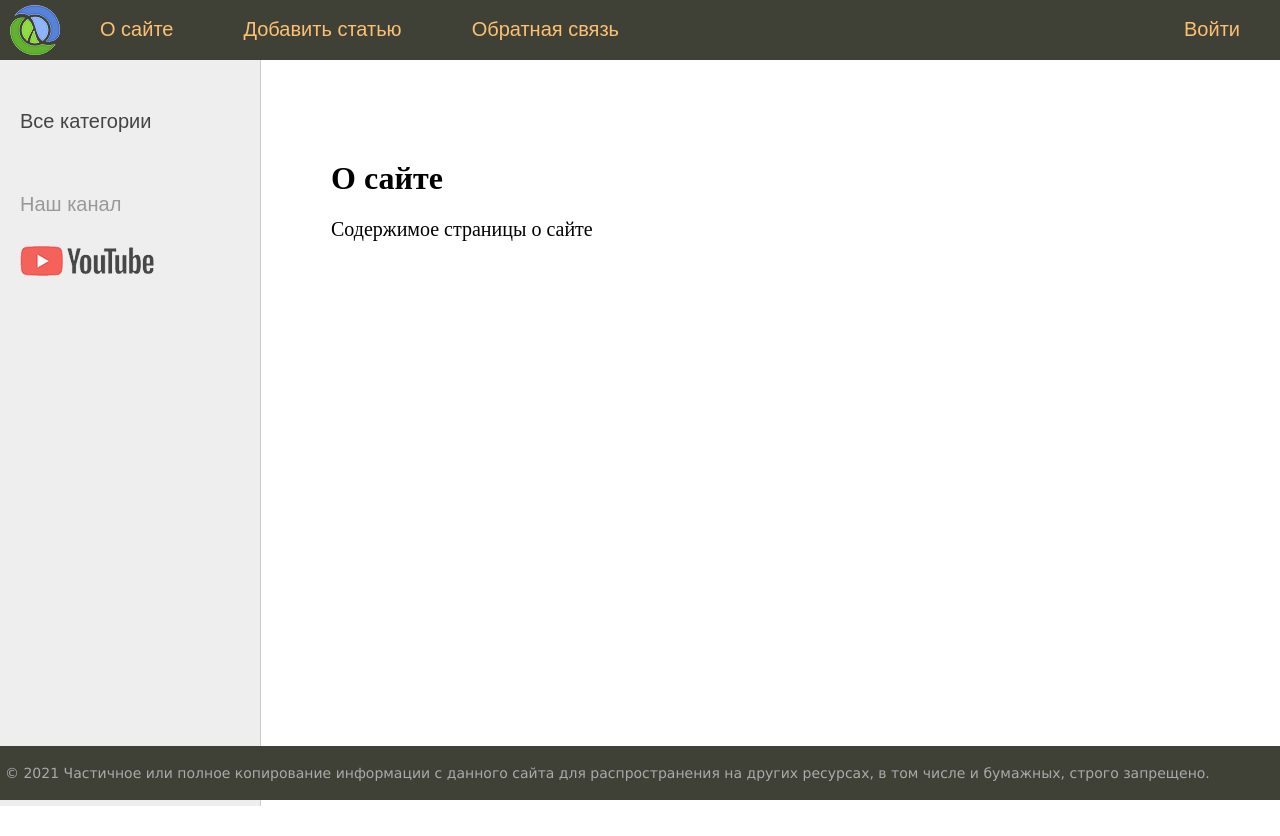
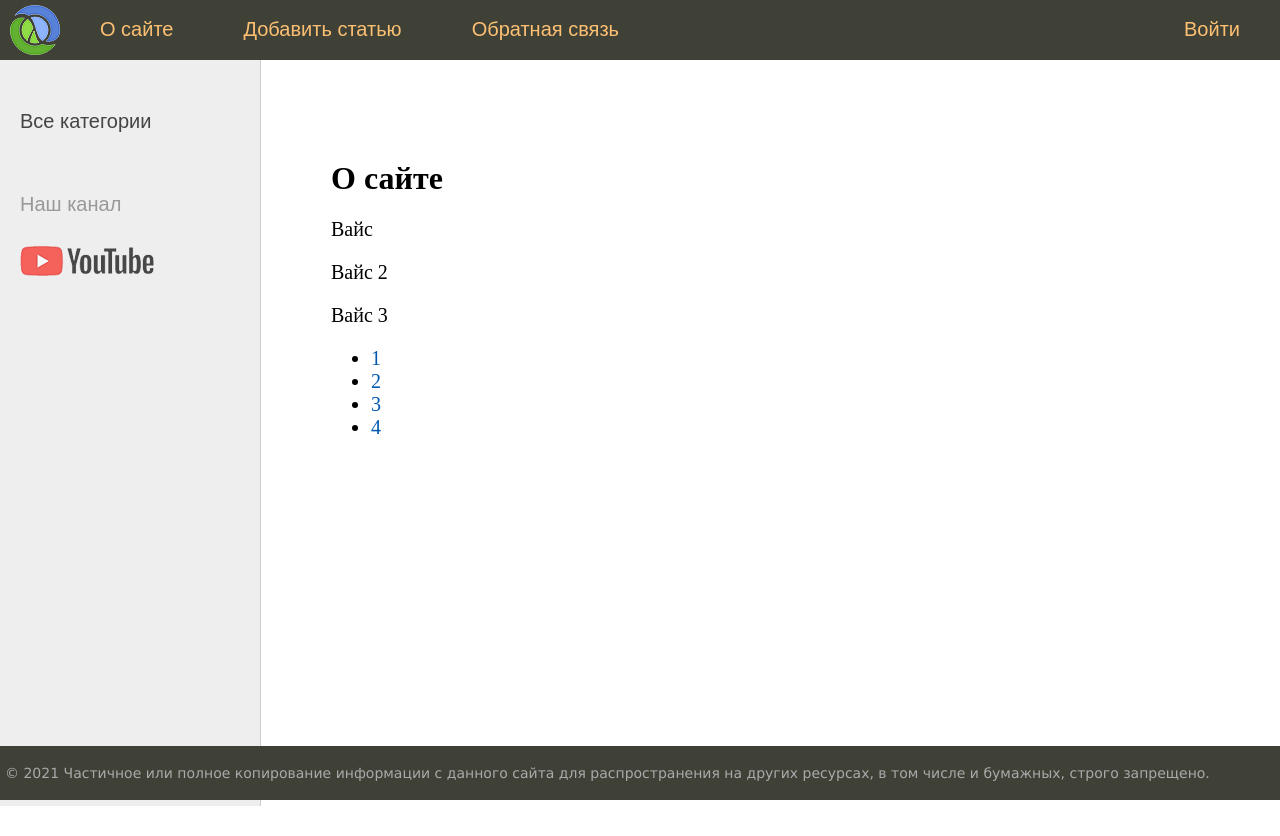
Before and after one commit to pvl-mr/djsite, a Django app: page /about/ in a window 1280 px wide. Run offline with Django 4.2, Linux system fonts and the light colour scheme; data comes from the database, SQL or seed files in the repository.

Commit message:
add pagination in view functions

```diff
--- a/coolsite/women/templates/women/about.html
+++ b/coolsite/women/templates/women/about.html
@@ -2,5 +2,17 @@
 
 {% block content %}
 <h1>{{title}}</h1>
-<p>Содержимое страницы о сайте
+{% for contact in page_obj %}
+<p>{{ contact }}</p>
+{% endfor %}
+
+<nanv>
+    <ul>
+        {% for p in page_obj.paginator.page_range %}
+        <li>
+            <a href="?page={{ p }}">{{ p }}</a>
+        </li>
+        {% endfor %}
+    </ul>
+</nanv>
 {% endblock %}
--- a/coolsite/women/views.py
+++ b/coolsite/women/views.py
@@ -1,4 +1,5 @@
 from django.contrib.auth.decorators import login_required
+from django.core.paginator import Paginator
 from django.http import HttpResponse, HttpResponseNotFound, Http404
 from django.shortcuts import render, redirect, get_object_or_404
 from django.urls import reverse_lazy
@@ -27,6 +28,7 @@ def index(request):
 
 """Класс-представление для отображения данных на главной странице, заменяет функцию index"""
 class WomenHome(DataMixin, ListView):
+    paginate_by = 3
     model = Women
     template_name = 'women/index.html' # по умолчанию ищется women_list.html
     context_object_name = 'posts'# по умолчанию ищется object_list
@@ -44,7 +46,13 @@ class WomenHome(DataMixin, ListView):
         return Women.objects.filter(is_published=True)
 
 def about(request):
-    return render(request, 'women/about.html', {'menu': menu, 'title': 'О сайте'})
+    contact_list = Women.objects.all()
+    paginator = Paginator(contact_list, 3)
+
+    page_number = request.GET.get('page')
+    page_obj = paginator.get_page(page_number)
+
+    return render(request, 'women/about.html', {'page_obj': page_obj, 'menu': menu, 'title': 'О сайте'})
 
 """Класс-представление для добавления поста, заменяет функцию addpage"""
 class AddPage(LoginRequiredMixin, DataMixin, CreateView):
```
